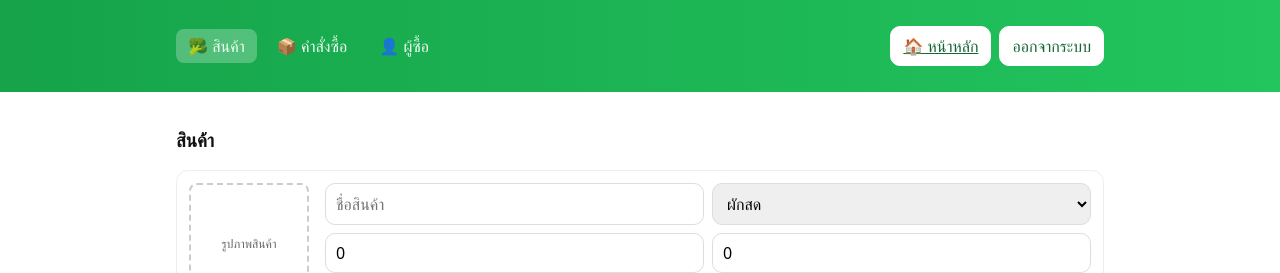
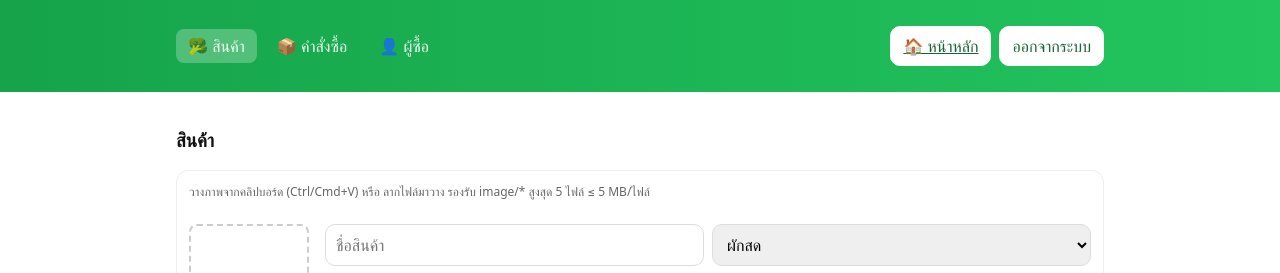
Before and after one commit to ghosto1o/vegshop_ready, a React (Vite) app in the folder frontend/: page /admin/products in a window 1280 px wide. Shown: the top 273 px of the page. Built offline with nearby package versions, Linux system fonts and the light colour scheme; no server answers; sample sign-in values are in the browser's storage.

Commit message:
chore: clarify product image upload

```diff
--- a/frontend/src/features/admin/AdminProducts.jsx
+++ b/frontend/src/features/admin/AdminProducts.jsx
@@ -24,6 +24,7 @@ export default function AdminProducts(){
       <h3>สินค้า</h3>
       <div className="card">
         <div className="add-product-form">
+          <p className="upload-info">วางภาพจากคลิปบอร์ด (Ctrl/Cmd+V) หรือ ลากไฟล์มาวาง รองรับ image/* สูงสุด 5 ไฟล์ ≤ 5 MB/ไฟล์</p>
           <div
             className="image-drop"
             onClick={()=>fileRef.current?.click()}
--- a/frontend/src/styles/index.css
+++ b/frontend/src/styles/index.css
@@ -124,6 +124,12 @@ a{color:inherit}button{cursor:pointer}input,select,button{font:inherit}
   align-items:flex-start;
   flex-wrap:wrap;
 }
+.add-product-form .upload-info{
+  width:100%;
+  font-size:12px;
+  color:#666;
+  margin:0 0 8px;
+}
 .add-product-form .image-drop{
   border:2px dashed #ccc;
   border-radius:8px;
```
